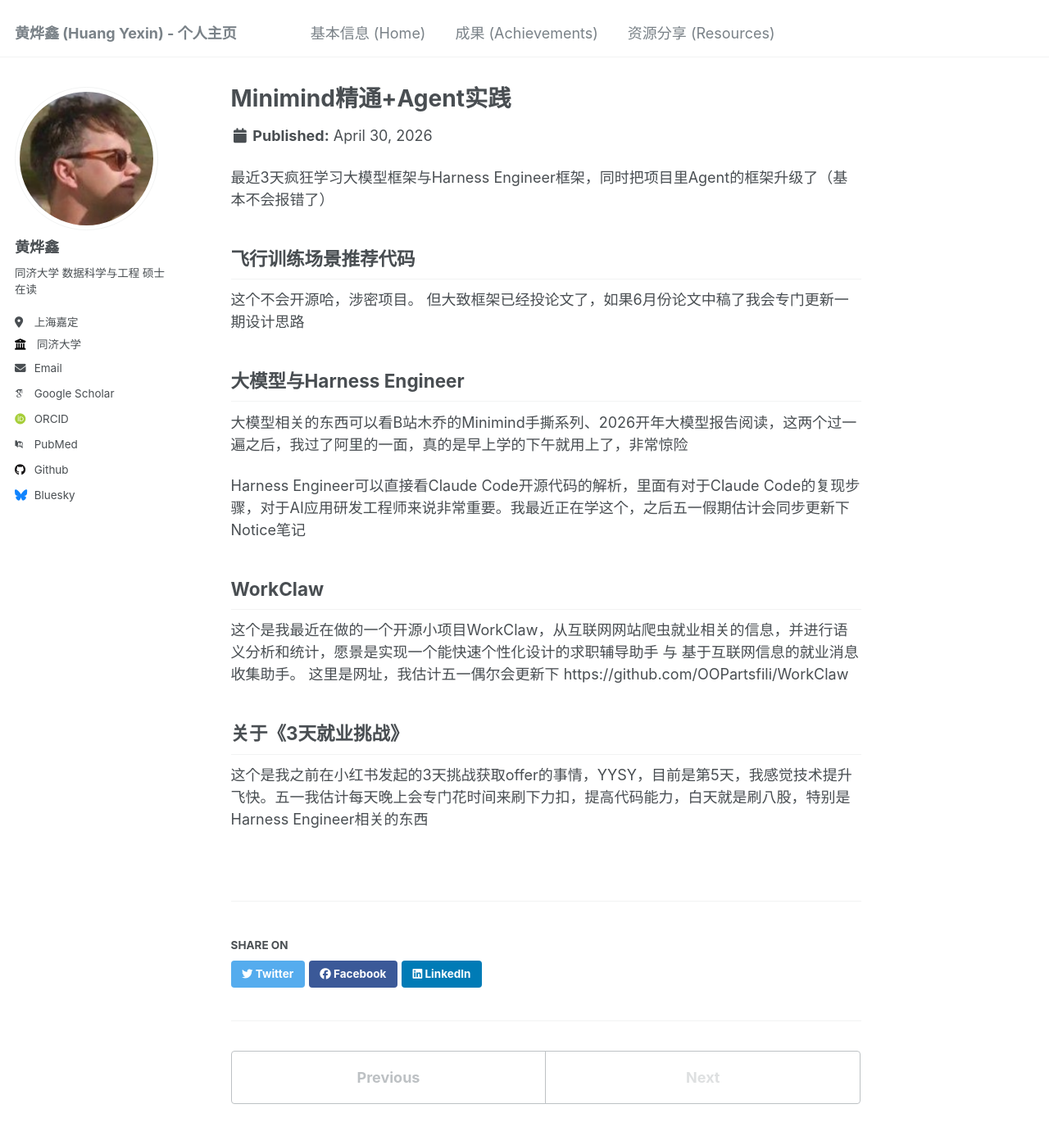
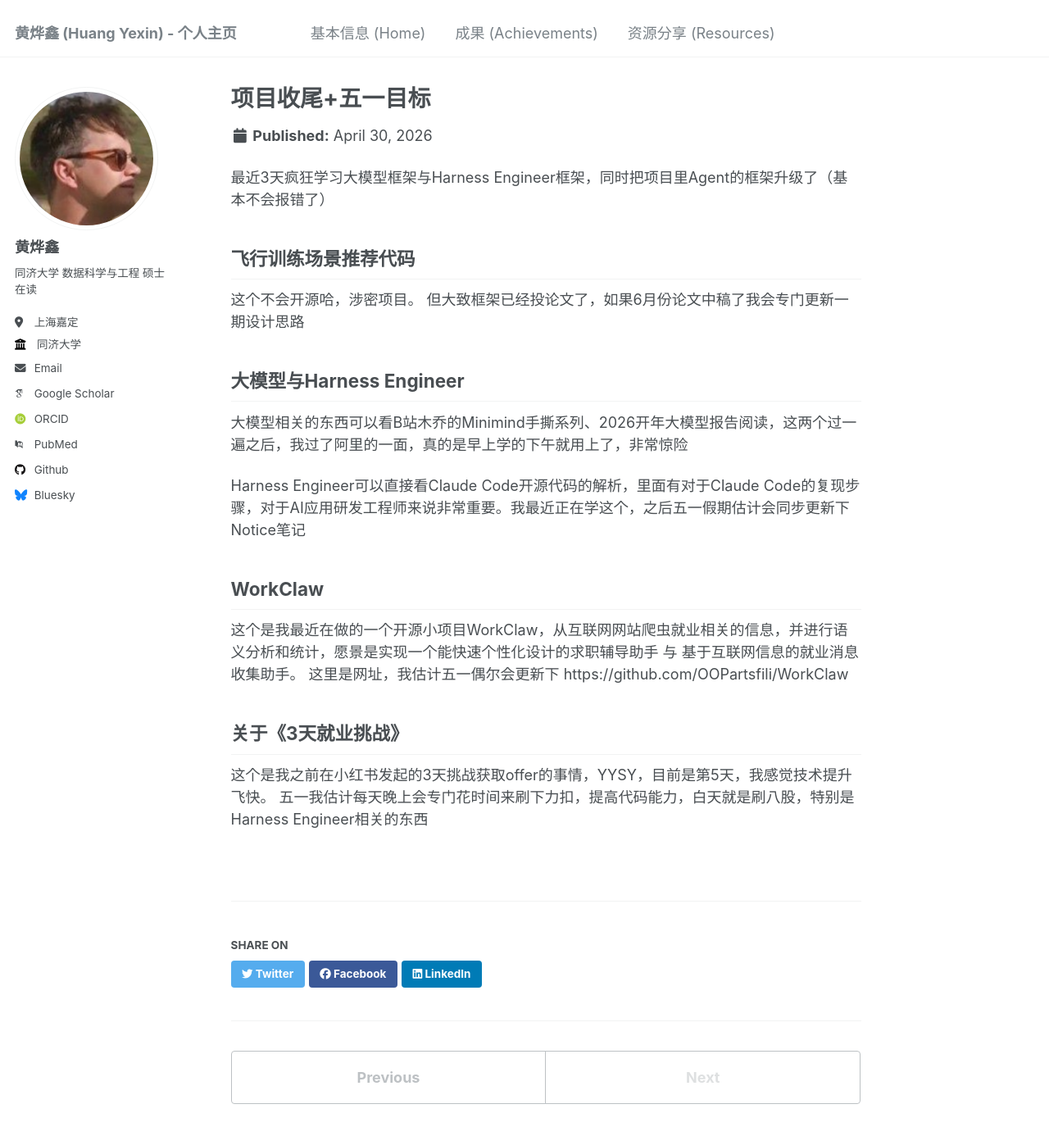
Before and after one commit to OOPartsfili/OOParts.github.io, a Jekyll site: the page built from _resources/2026-04-30-study-log.md, in a window 1280 px wide and 1400 px high. Shown: the top 1386 px of the window at 82% size. Built offline with Jekyll 4.4.1, drawn with Linux system fonts in a browser that asks for light colours; some web fonts are replaced.

Commit message:
Add 04-30 study log

```diff
--- a/_resources/2026-04-30-study-log.md
+++ b/_resources/2026-04-30-study-log.md
@@ -1,5 +1,5 @@
 ---
-title: "Minimind精通+Agent实践"
+title: "项目收尾+五一目标"
 collection: resources
 type: "Resource"
 permalink: /resources/Thisisyousee20260430
@@ -26,4 +26,5 @@ Harness Engineer可以直接看Claude Code开源代码的解析，里面有对
 https://github.com/OOPartsfili/WorkClaw
 
 ## 关于《3天就业挑战》
-这个是我之前在小红书发起的3天挑战获取offer的事情，YYSY，目前是第5天，我感觉技术提升飞快。五一我估计每天晚上会专门花时间来刷下力扣，提高代码能力，白天就是刷八股，特别是Harness Engineer相关的东西
+这个是我之前在小红书发起的3天挑战获取offer的事情，YYSY，目前是第5天，我感觉技术提升飞快。
+五一我估计每天晚上会专门花时间来刷下力扣，提高代码能力，白天就是刷八股，特别是Harness Engineer相关的东西
```
